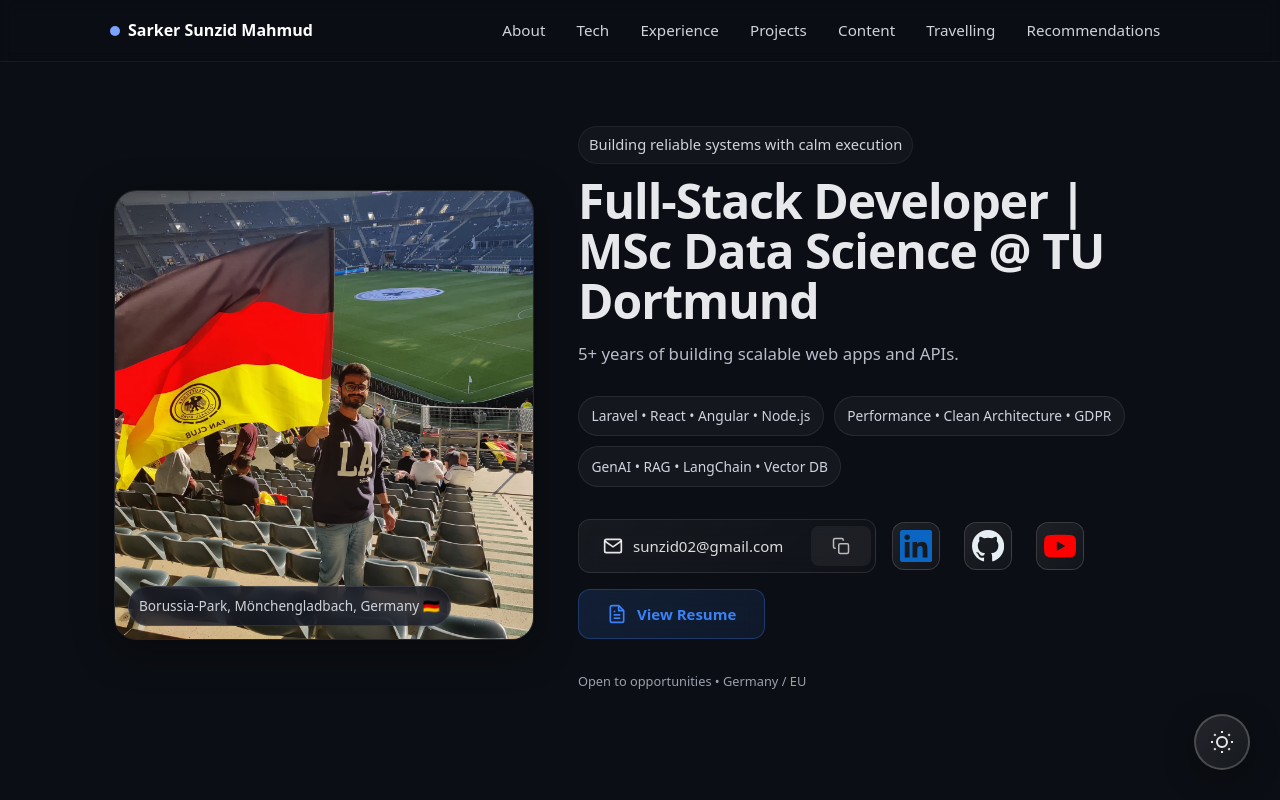
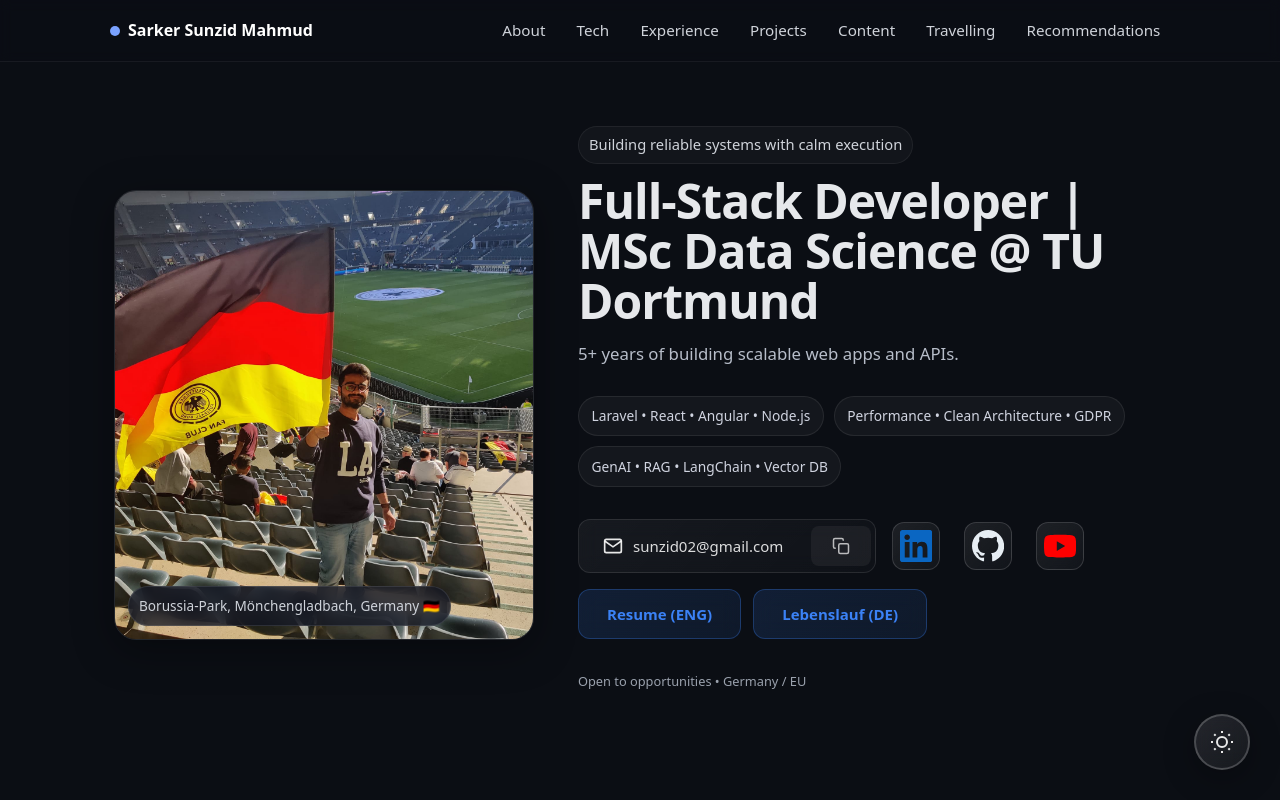
Before and after one commit to sunzid02/sunzid02.github.io, a React (Vite) app: page / in a window 1280 px wide. Shown: the top 800 px of the page. Built offline with nearby package versions, Linux system fonts and the light colour scheme.

Commit message:
- resume download activated

```diff
--- a/src/app/view/components/sections/Hero/HeroView.tsx
+++ b/src/app/view/components/sections/Hero/HeroView.tsx
@@ -86,23 +86,27 @@ export default function HeroView({ hero }: Props) {
               ))}
             </div>
 
-            {/* Resume Button */}
-            <a
-              className="hero-resume-btn"
-              href="https://drive.google.com/drive/folders/1PXEJ4_NRQ9nW5tHitP-l6cMX2-Fhw_0v?usp=sharing"
-              target="_blank"
-              rel="noreferrer"
-              aria-label="View Resume"
-            >
-              <svg width="20" height="20" viewBox="0 0 24 24" fill="none" stroke="currentColor" strokeWidth="2">
-                <path d="M14 2H6a2 2 0 0 0-2 2v16a2 2 0 0 0 2 2h12a2 2 0 0 0 2-2V8z"/>
-                <polyline points="14 2 14 8 20 8"/>
-                <line x1="16" y1="13" x2="8" y2="13"/>
-                <line x1="16" y1="17" x2="8" y2="17"/>
-                <polyline points="10 9 9 9 8 9"/>
-              </svg>
-              View Resume
-            </a>
+            {/* Resume Buttons */}
+            <div className="hero-resume-group" aria-label="Download resumes">
+              <a
+                className="hero-resume-btn"
+                href="/resume/Resume_Sarker_Sunzid_Mahmud.pdf"
+                download="Resume_Sarker_Sunzid_Mahmud.pdf"
+                aria-label="Download Resume English"
+              >
+                Resume (ENG)
+              </a>
+
+              <a
+                className="hero-resume-btn"
+                href="/resume/Lebenslauf_Sarker_Sunzid_Mahmud.pdf"
+                download="Lebenslauf_Sarker_Sunzid_Mahmud.pdf"
+                aria-label="Download Resume German"
+              >
+                Lebenslauf (DE)
+              </a>
+            </div>
+
           </div>
 
           <p className="note">{hero.note}</p>
--- a/src/styles/base.css
+++ b/src/styles/base.css
@@ -1588,3 +1588,10 @@ main.container {
   transform: scale(1.1) translateY(-4px);
   box-shadow: 0 12px 40px rgba(59, 130, 246, 0.4);
 }
+
+
+.hero-resume-group {
+  display: flex;
+  gap: 12px;
+  flex-wrap: wrap;
+}
```
Also changed, not shown: 2 other files (tests, documents, lock files or other folders).
